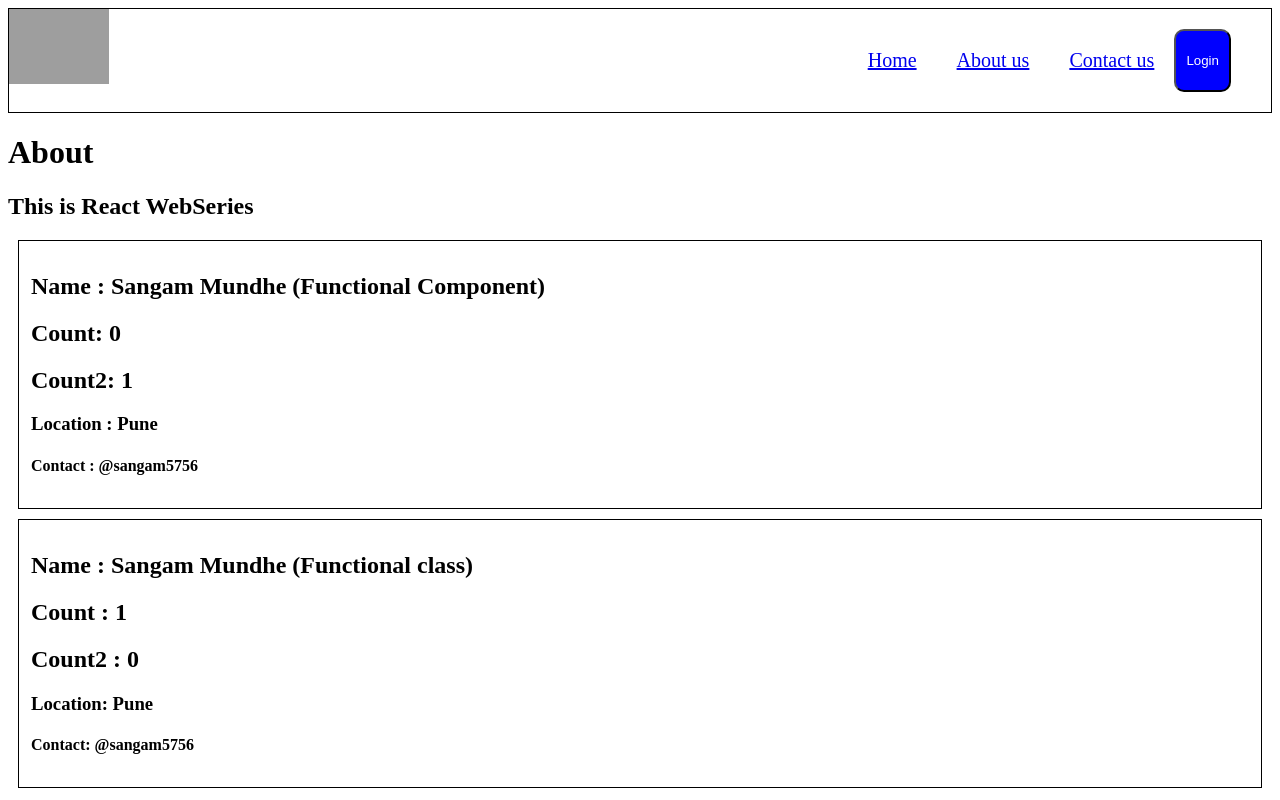
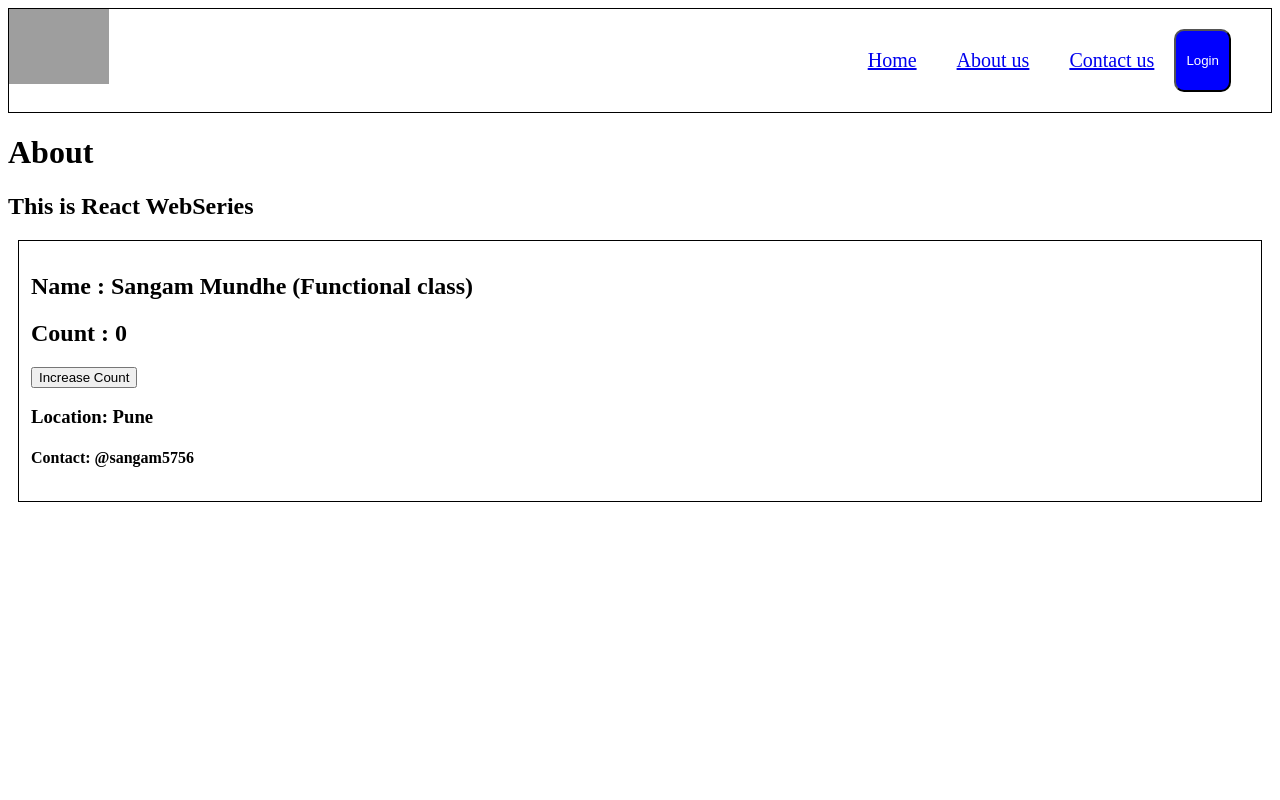
Before and after one commit to Sangam5756/NamasteReactJs, a React (Vite) app in the folder EP_02_Implementaion/: page /about in a window 1280 px wide. Built offline with nearby package versions, Linux system fonts and the light colour scheme; grey boxes are pictures that could not be loaded.

Commit message:
Class Based Component Updation

```diff
--- a/EP_02_Implementaion/src/components/About.jsx
+++ b/EP_02_Implementaion/src/components/About.jsx
@@ -7,7 +7,6 @@ const About = () => {
         <div>
             <h1>About</h1>
             <h2>This is React WebSeries</h2>
-            <User name={"Sangam Mundhe (Functional Component)"} />
             <UserClass name={"Sangam Mundhe (Functional class)"} />
 
         </div>
--- a/EP_02_Implementaion/src/components/UserClass.jsx
+++ b/EP_02_Implementaion/src/components/UserClass.jsx
@@ -19,8 +19,14 @@ class UserClass extends React.Component {
         return (
             <div className="user-card">
                 <h2>Name : {this.props.name}</h2>
-                <h2>Count : {count2}</h2>
-                <h2>Count2 : {count}</h2>
+                <h2>Count : {count}</h2>
+                <button onClick={()=>
+                    {
+                        this.setState({
+                            count:this.state.count+1,
+                        })
+                    }
+                }>Increase Count</button>
                 <h3>Location: Pune</h3>
                 <h4>Contact: @sangam5756</h4>
 
```
